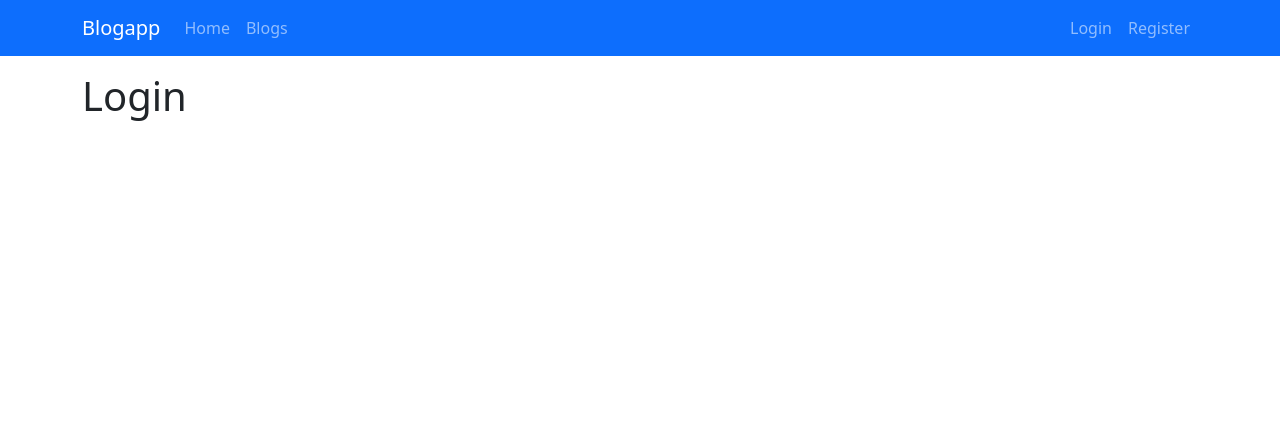
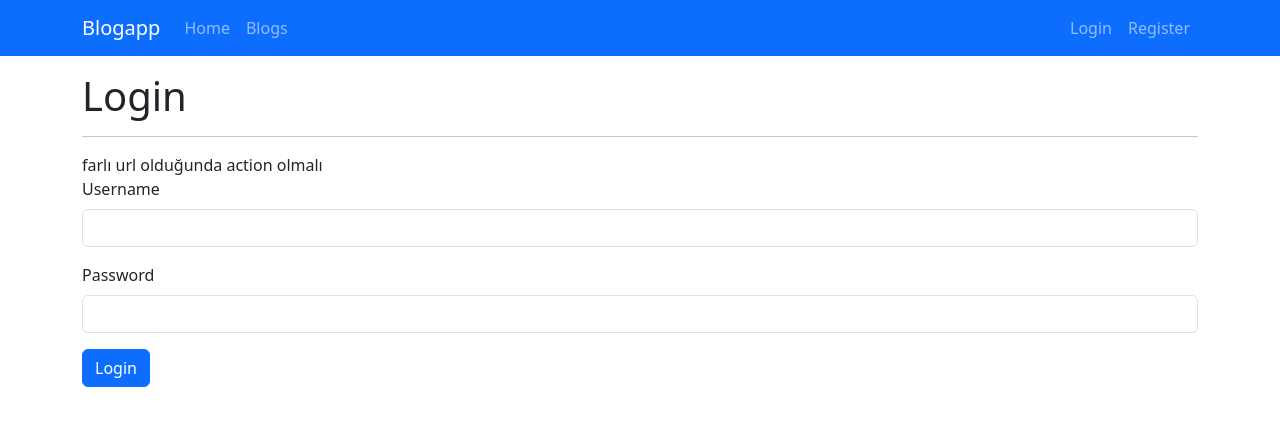
Before and after one commit to SerpilOzguven/Django-Blogapp, a Django app: page /account/login in a window 1280 px wide. Shown: the top 426 px of the page. Run offline with Django 4.2, Linux system fonts and the light colour scheme; some libraries are stand-ins or nearby versions.

Commit message:
user login

```diff
--- a/account/templates/account/login.html
+++ b/account/templates/account/login.html
@@ -14,7 +14,41 @@
 
 
 <div class="container mt-3">
-   <h1>Login</h1>
+
+    <div class = "col">
+        <h1>Login</h1>
+        <hr>
+         {% comment %} <form action ="{% url 'login' %}" method="POST"> {% endcomment %} farlı url olduğunda action olmalı
+        <form method="POST">
+
+            {% csrf_token %}
+
+            {% if error %}
+
+                <div class="alert alert-danger">
+                    {{ error }}
+                </div>
+
+
+
+            {% endif %}
+
+            <div class="mb-3">
+                <label for ="username" class="form-label">Username</label>
+                <input type= "text" class="form-control" name= "username">
+            </div>
+            <div class="mb-3">
+                <label for ="password" class="form-label">Password</label>
+                <input type= "text" class="form-control" name= "password">
+            </div>
+            <div class="mb-3"></div>
+
+
+            <input type="submit" value="Login" class="btn btn-primary">
+        </form>
+    </div>
+
+
 
 </div>
 
--- a/account/views.py
+++ b/account/views.py
@@ -1,7 +1,24 @@
-from django.shortcuts import render
+from django.shortcuts import redirect, render
+from django.contrib.auth import authenticate, login
 
 # Create your views here.
 def login_request(request):
+    if request.method == "POST":
+        username = request.POST["username"]
+        password  = request.POST["password"]
+
+        user = authenticate(request, username = username, password = password)
+
+        if user is not None:
+            login(request, user)
+            return redirect("home")
+
+        else:
+            return render(request, "account/login.html", {
+               "error": "username yada password yanlış"
+            })
+
+
     return render(request, "account/login.html")
 
 
```
Also changed, not shown: account/static/account/css/style.css (added), account/static/account/js/script.js (added), db.sqlite3.
